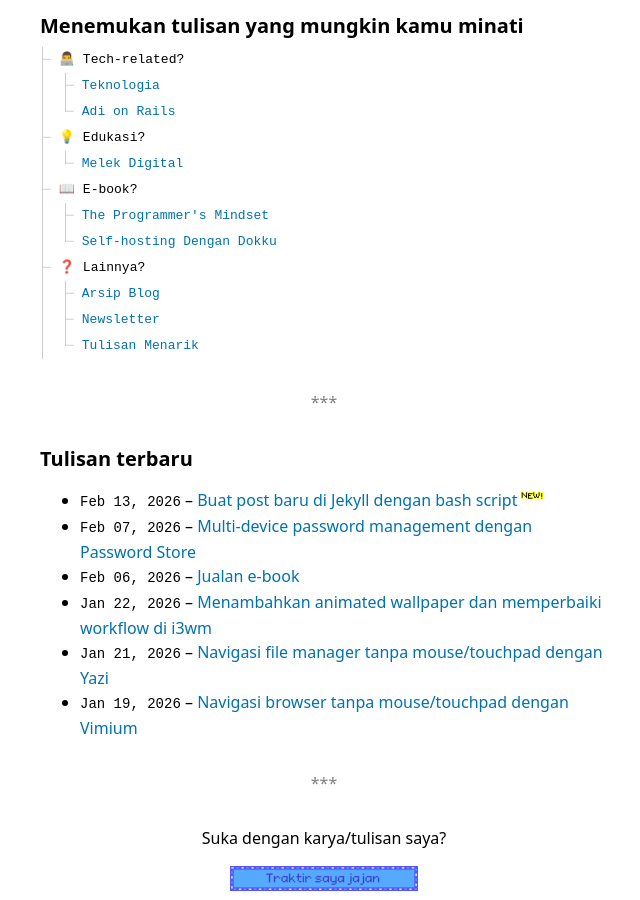
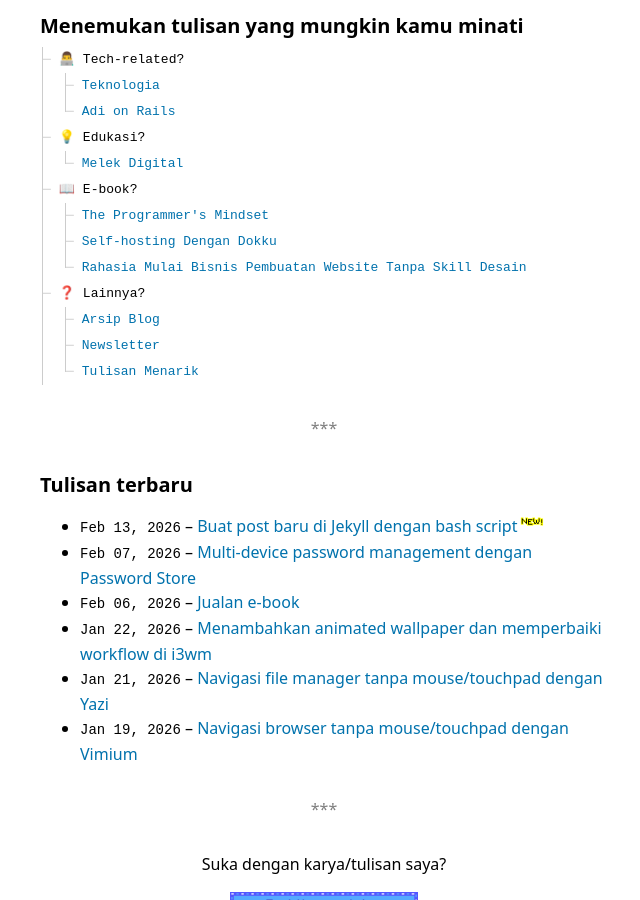
Before and after one commit to adiprnm/weblog, a Jekyll site: the page built from index.html, in a window 1280 px wide and 900 px high, scrolled down 730 px. Shown: the whole window, without its empty margins (316-956 px from the left). Built offline with Jekyll 4.4.1, drawn with Linux system fonts in a browser that asks for light colours.

Commit message:
Add new e-books to homepage

```diff
--- a/index.html
+++ b/index.html
@@ -38,6 +38,7 @@ reply_to_email: none
   <ul>
     <li><a href="https://shop.adipurnm.com/products/the-programmers-mindset" target="_blank">The Programmer's Mindset</a></li>
     <li><a href="https://shop.adipurnm.com/products/self-hosting-dengan-dokku" target="_blank">Self-hosting Dengan Dokku</a></li>
+    <li><a href="https://shop.adipurnm.com/products/rahasia-mulai-bisnis-pembuatan-website-tanpa-skill-desain" target="_blank">Rahasia Mulai Bisnis Pembuatan Website Tanpa Skill Desain</a></li>
   </ul>
   <li>❓ Lainnya?</li>
   <ul>
```
